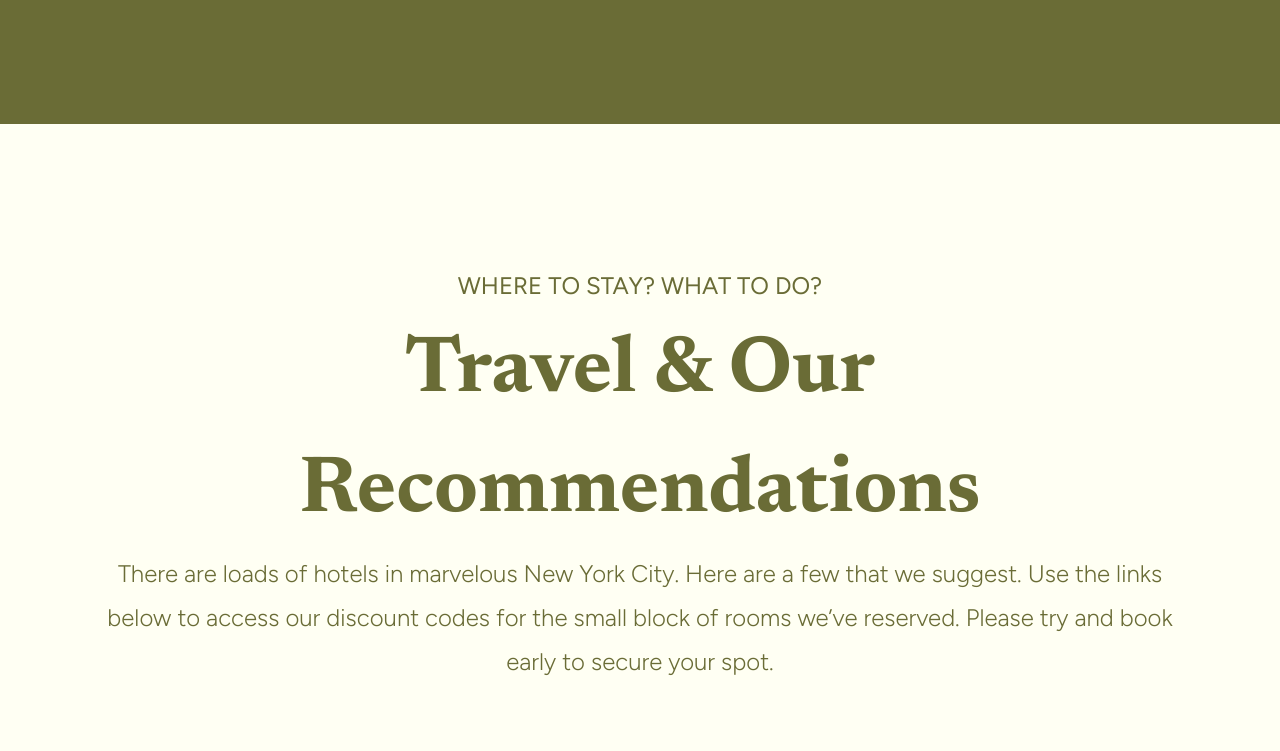
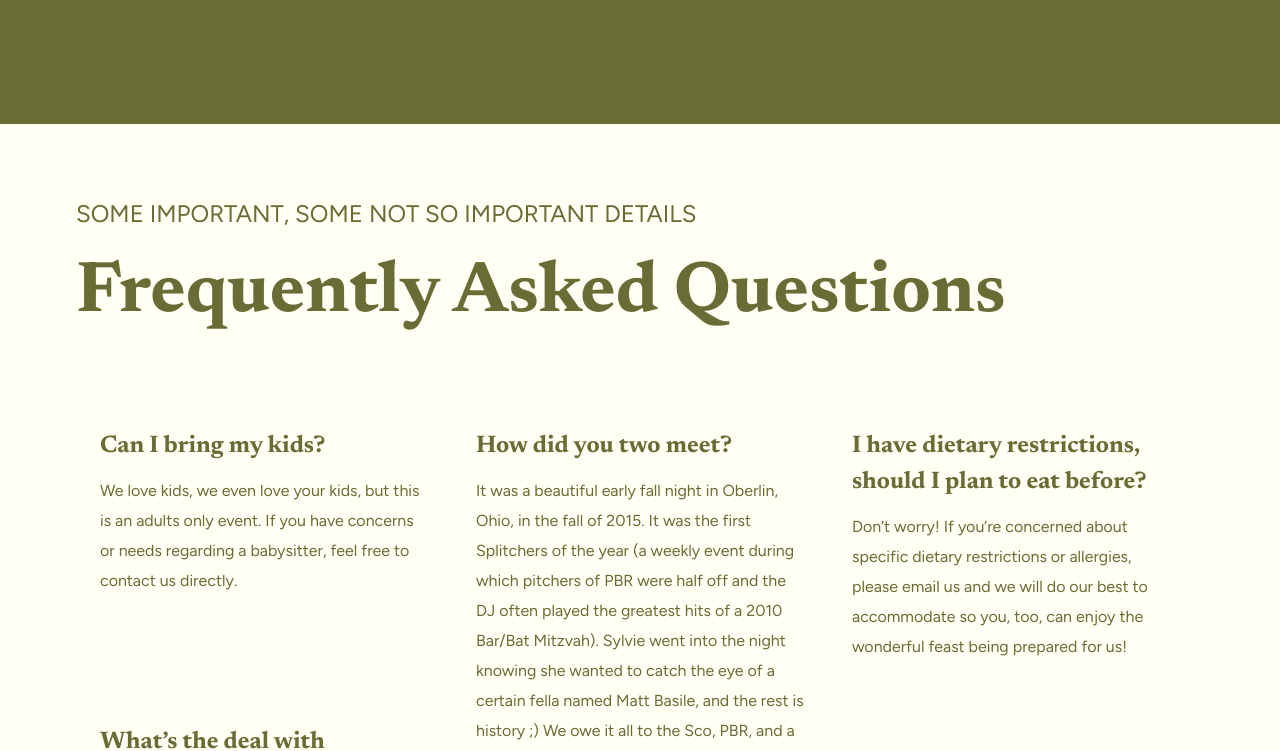
Before and after one commit to mattbasile/matt-syl-wedding, a Next.js app: page / in a window 1280 px wide. Shown: the part 2640-3391 px from the top of the page. Built offline with nearby package versions, Linux system fonts and the light colour scheme; a web font is replaced by a local one.

Commit message:
hiding travel section

```diff
--- a/pages/index.js
+++ b/pages/index.js
@@ -352,7 +352,7 @@ export default function Home() {
         </section>
         <section
           id="travel"
-          className="py-[72px] md:py-[144px] bg-theme-light text-theme-dark"
+          className="hidden py-[72px] md:py-[144px] bg-theme-light text-theme-dark"
         >
           <div className="px-[32px] md:px-[76px] space-y-2 text-center">
             <span className="uppercase text-[16px] md:text-[24px] ">
@@ -388,7 +388,7 @@ export default function Home() {
         </section>
         <section
           id="faqs"
-          className="px-[32px] md:px-[76px] pb-[72px] md:pb-[144px] bg-theme-light text-theme-dark"
+          className="px-[32px] md:px-[76px] py-[72px]  bg-theme-light text-theme-dark"
         >
           <div className="space-y-2 ">
             <span className="uppercase text-[16px] md:text-[24px] ">
```
